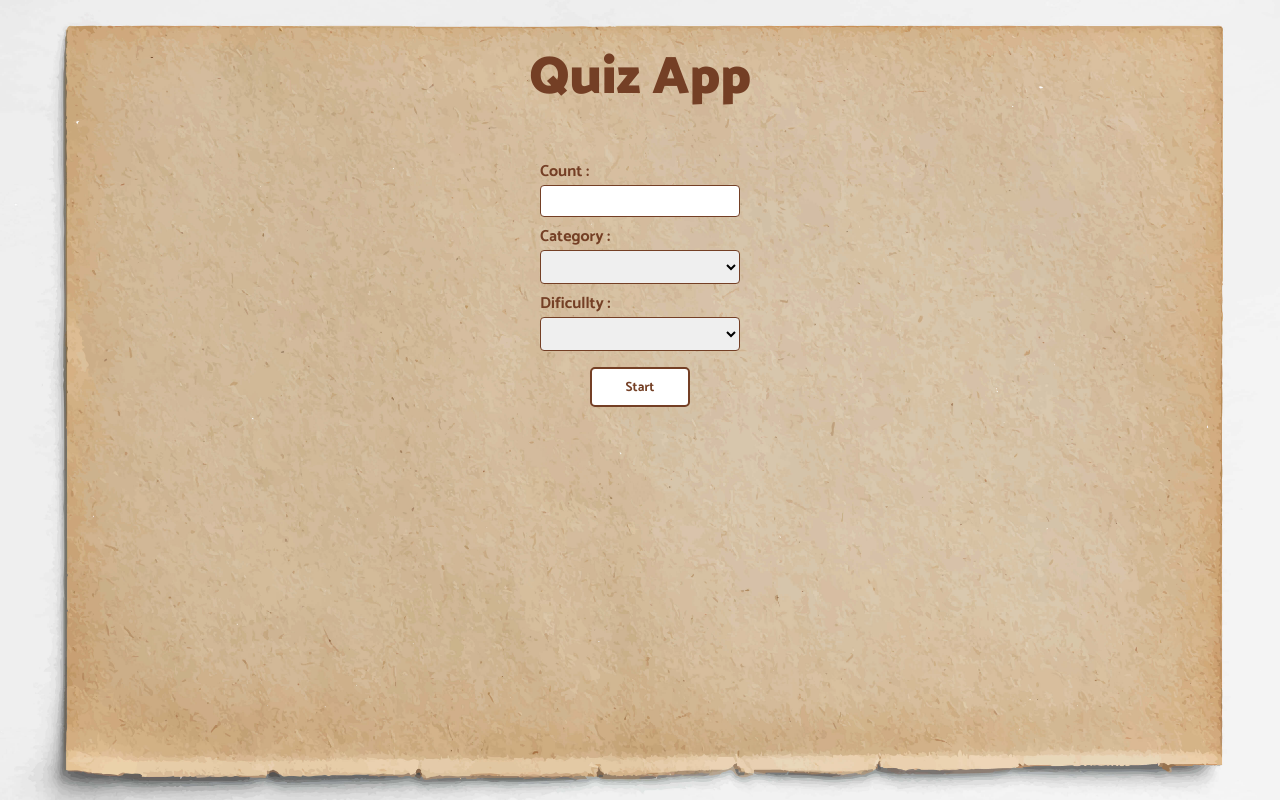
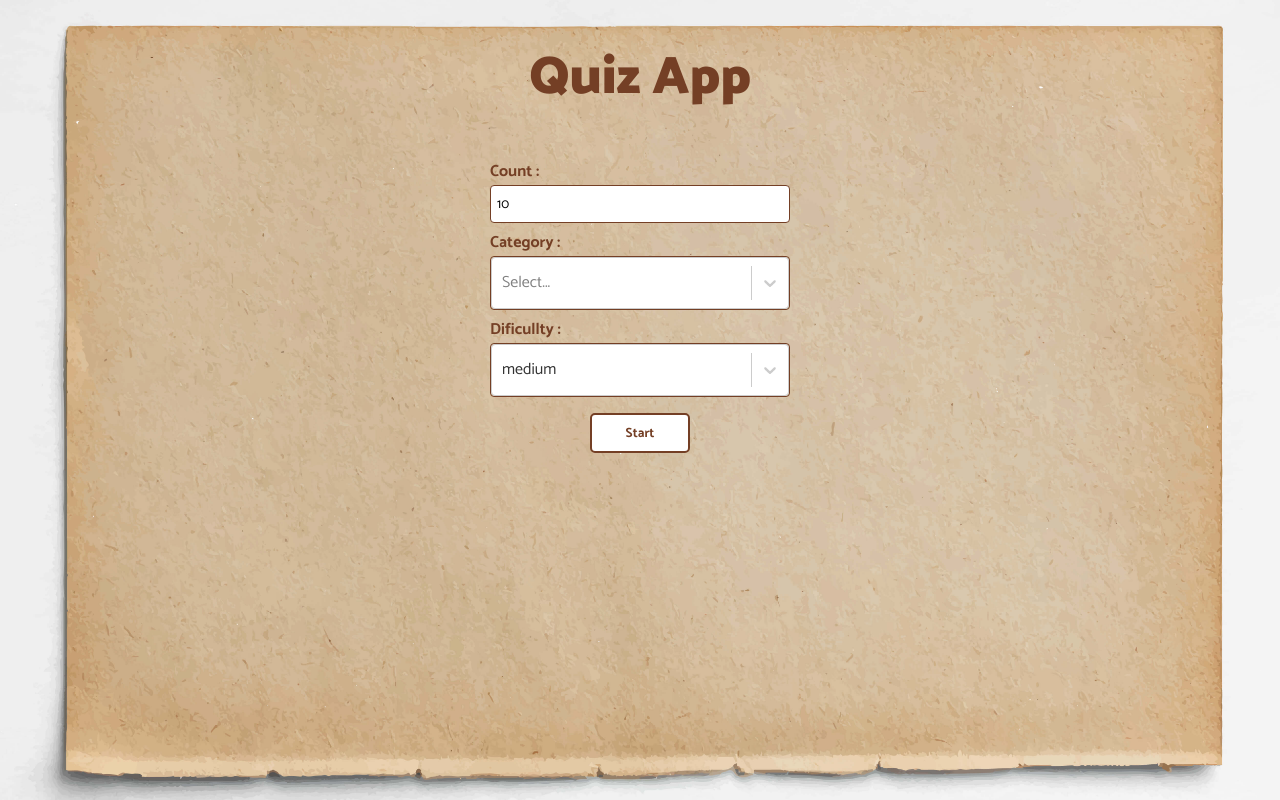
Before and after one commit to AminMardani79/quiz, a React (Create React App) app: page / in a window 1280 px wide. Built offline with nearby package versions, Linux system fonts and the light colour scheme.

Commit message:
use react-select and adding difficulty to select

```diff
--- a/package.json
+++ b/package.json
@@ -14,6 +14,7 @@
     "react": "^18.2.0",
     "react-dom": "^18.2.0",
     "react-scripts": "5.0.1",
+    "react-select": "^5.4.0",
     "react-spinners": "^0.13.4",
     "sanitize-html": "^2.7.1",
     "styled-components": "^5.3.5",
--- a/src/App.styles.ts
+++ b/src/App.styles.ts
@@ -26,15 +26,24 @@ export const QuizWrapper = styled.div`
   flex-direction: column;
   justify-content: center;
   align-items: center;
+  padding-bottom: 60px;
   .quiz_header {
     color: #743f25;
     font-weight: 900;
     font-size: 3.3rem;
   }
+  @media screen and (max-width: 992px) {
+    .quiz_header {
+      font-size: 2.6rem;
+      padding-top: 15px;
+      margin-bottom: 0;
+    }
+  }
   .score {
     color: #824d33;
     font-size: 25px;
     font-weight: 700;
+    margin-top: 0;
   }
   .start_btn,
   .next_btn {
@@ -74,16 +83,32 @@ export const Form = styled.form`
   align-items: center;
   justify-content: center;
   gap: 6px;
-  select,
   input {
-    width: 200px;
+    width: 300px;
+    height: 38px;
     border: 1px solid #743f25;
     border-radius: 4px;
     padding: 4px 6px;
   }
-  input:focus,
-  select:focus {
-    outline: 1px solid #743f25;
+  input:focus {
+    outline: 1px solid #2684ff;
+    border-color: #2684ff;
+  }
+  .select_list {
+    width: 300px;
+    border: 1px solid #743f25;
+    border-radius: 4px;
+    padding: 0;
+    .css-6j8wv5-Input {
+      padding: 0;
+      margin: 0;
+    }
+    .css-319lph-ValueContainer {
+      padding: 0 6px;
+    }
+    .css-1s2u09g-control {
+      box-shadow: none !important;
+    }
   }
 
   label {
--- a/src/App.tsx
+++ b/src/App.tsx
@@ -7,8 +7,9 @@ import { fetchQuizQuestions } from "./services/api";
 // styles
 import { GlobalStyle, QuizWrapper } from "./App.styles";
 // types
-import { Difficulty, QuestionState } from "./services/api";
+import { QuestionState } from "./services/api";
 import StartForm from "./components/StartForm";
+import { useStateContext } from "./contexts/ContextProvider";
 export interface AnswerObject {
   question: string;
   answer: string;
@@ -16,8 +17,8 @@ export interface AnswerObject {
   correctAnswer: string;
 }
 
-const TOTAL_QUESTIONS = 10;
 function App() {
+  const { count, difficulty } = useStateContext();
   const [loading, setLoading] = useState(false);
   const [questions, setQuestions] = useState<QuestionState[]>([]);
   const [userAnswers, setUserAnswers] = useState<AnswerObject[]>([]);
@@ -25,14 +26,13 @@ function App() {
   const [number, setNumber] = useState(0);
   const [score, setScore] = useState(0);
 
+  console.log(questions.length, loading);
+
   const startQuiz = async () => {
     setLoading(true);
     setGameOver(false);
 
-    const newQuestions = await fetchQuizQuestions(
-      TOTAL_QUESTIONS,
-      Difficulty.MEDIUM
-    );
+    const newQuestions = await fetchQuizQuestions(count, difficulty.value);
     setQuestions(newQuestions);
     setUserAnswers([]);
     setNumber(0);
@@ -56,36 +56,40 @@ function App() {
   };
   const nextQuestion = () => {
     const nextNumber = number + 1;
-    if (nextNumber === TOTAL_QUESTIONS) {
-      setGameOver(true);
-    } else {
-      setNumber(nextNumber);
-    }
+    nextNumber === count ? setGameOver(true) : setNumber(nextNumber);
   };
   return (
     <>
       <GlobalStyle />
       <QuizWrapper>
         <h1 className="quiz_header">Quiz App</h1>
-        {(gameOver || userAnswers.length === TOTAL_QUESTIONS) && !loading ? (
+        {(gameOver || userAnswers.length === count) && !loading ? (
           <StartForm startQuiz={startQuiz} />
         ) : null}
         {loading && <Loader />}
-        {!gameOver && !loading && <p className="score">Score is : {score}</p>}
-        {!loading && !gameOver && (
+        {!loading && !gameOver && !!questions.length && (
+          <>
+            <p className="score">Score is : {score}</p>
             <QuestionCard
               callback={checkAnswer}
               question={questions[number].question}
               questionNumber={number + 1}
               answers={questions[number].answers}
               userAnswer={userAnswers ? userAnswers[number] : undefined}
-            totalQuestions={TOTAL_QUESTIONS}
+              totalQuestions={count}
             />
+          </>
+        )}
+        {!loading && !questions.length && !gameOver && (
+          <>
+            <div>not found</div>
+            <StartForm startQuiz={startQuiz} />
+          </>
         )}
         {!gameOver &&
           !loading &&
           userAnswers.length === number + 1 &&
-          number !== TOTAL_QUESTIONS - 1 && (
+          number !== count - 1 && (
             <button className="next_btn" type="button" onClick={nextQuestion}>
               Next Question
             </button>
--- a/src/components/StartForm.tsx
+++ b/src/components/StartForm.tsx
@@ -1,30 +1,58 @@
 import React from "react";
+import Select, { SingleValue } from "react-select";
+import { DifficultyOptions } from "../data/data";
+// context
+import { useStateContext } from "../contexts/ContextProvider";
+// styles
 import { Form } from "../App.styles";
-
+// types
 interface IFormProps {
   startQuiz: () => void;
 }
+export type SelectType = {
+  label: string;
+  value: string;
+};
 
 function StartForm({ startQuiz }: IFormProps) {
+  const { count, setCount, difficulty, setDifficulty } = useStateContext();
+  const inputChangeHandler = (e: React.ChangeEvent<HTMLInputElement>) => {
+    let number = +e.target.value;
+    number <= 50 && number >= 1 ? setCount(number) : setCount(10);
+  };
+  const difficultyChange = (selectedOption: SingleValue<SelectType>) => {
+    setDifficulty(selectedOption as SelectType);
+  };
   return (
     <Form>
       <div>
         <div>
           <label>Count : </label>
         </div>
-        <input type="number" />
+        <input
+          type="number"
+          value={count}
+          onChange={inputChangeHandler}
+          min={1}
+          max={50}
+        />
       </div>
       <div>
         <div>
           <label>Category : </label>
         </div>
-        <select></select>
+        <Select className="select_list" />
       </div>
       <div>
         <div>
           <label>Dificullty : </label>
         </div>
-        <select></select>
+        <Select
+          className="select_list"
+          defaultValue={difficulty}
+          options={DifficultyOptions}
+          onChange={difficultyChange}
+        />
       </div>
       <button className="start_btn" type="button" onClick={startQuiz}>
         Start
--- /dev/null
+++ b/src/contexts/ContextProvider.tsx
@@ -0,0 +1,34 @@
+import React, { createContext, useContext, useState } from "react";
+import { SelectType } from "../components/StartForm";
+import { DifficultyOptions } from "../data/data";
+// types
+interface IContextProps {
+  children: React.ReactNode;
+}
+
+interface IContextState {
+  count: number;
+  difficulty: SelectType;
+  setCount: React.Dispatch<React.SetStateAction<number>>;
+  setDifficulty: React.Dispatch<React.SetStateAction<SelectType>>;
+}
+
+const StateContext = createContext({} as IContextState);
+
+function ContextProvider({ children }: IContextProps) {
+  const [count, setCount] = useState(10);
+  const [difficulty, setDifficulty] = useState(
+    DifficultyOptions[1] as SelectType
+  );
+  return (
+    <StateContext.Provider
+      value={{ count, difficulty, setCount, setDifficulty }}
+    >
+      {children}
+    </StateContext.Provider>
+  );
+}
+
+export default ContextProvider;
+
+export const useStateContext = () => useContext(StateContext);
--- /dev/null
+++ b/src/data/data.ts
@@ -0,0 +1,6 @@
+import { Difficulty } from "../services/api";
+export const DifficultyOptions = [
+  { value: Difficulty.EASY, label: Difficulty.EASY },
+  { value: Difficulty.MEDIUM, label: Difficulty.MEDIUM },
+  { value: Difficulty.HARD, label: Difficulty.HARD },
+];
--- a/src/index.tsx
+++ b/src/index.tsx
@@ -1,12 +1,15 @@
 import React from "react";
 import ReactDOM from "react-dom/client";
 import App from "./App";
+import ContextProvider from "./contexts/ContextProvider";
 
 const root = ReactDOM.createRoot(
   document.getElementById("root") as HTMLElement
 );
 root.render(
   <React.StrictMode>
-    <App />
+    <ContextProvider>
+      <App />
+    </ContextProvider>
   </React.StrictMode>
 );
--- a/src/services/api.ts
+++ b/src/services/api.ts
@@ -21,7 +21,7 @@ export enum Difficulty {
 
 export const fetchQuizQuestions = async (
   amount: number,
-  difficulty: Difficulty
+  difficulty: string
 ) => {
   const endPoint = `${process.env.REACT_APP_API_URL}?amount=${amount}&difficulty=${difficulty}&category=19&type=multiple`;
   const data = await (await fetch(endPoint)).json();
```
Also changed, not shown: 1 other file (tests, documents, lock files or other folders). Lines whose indentation alone changed are shown as unchanged.
